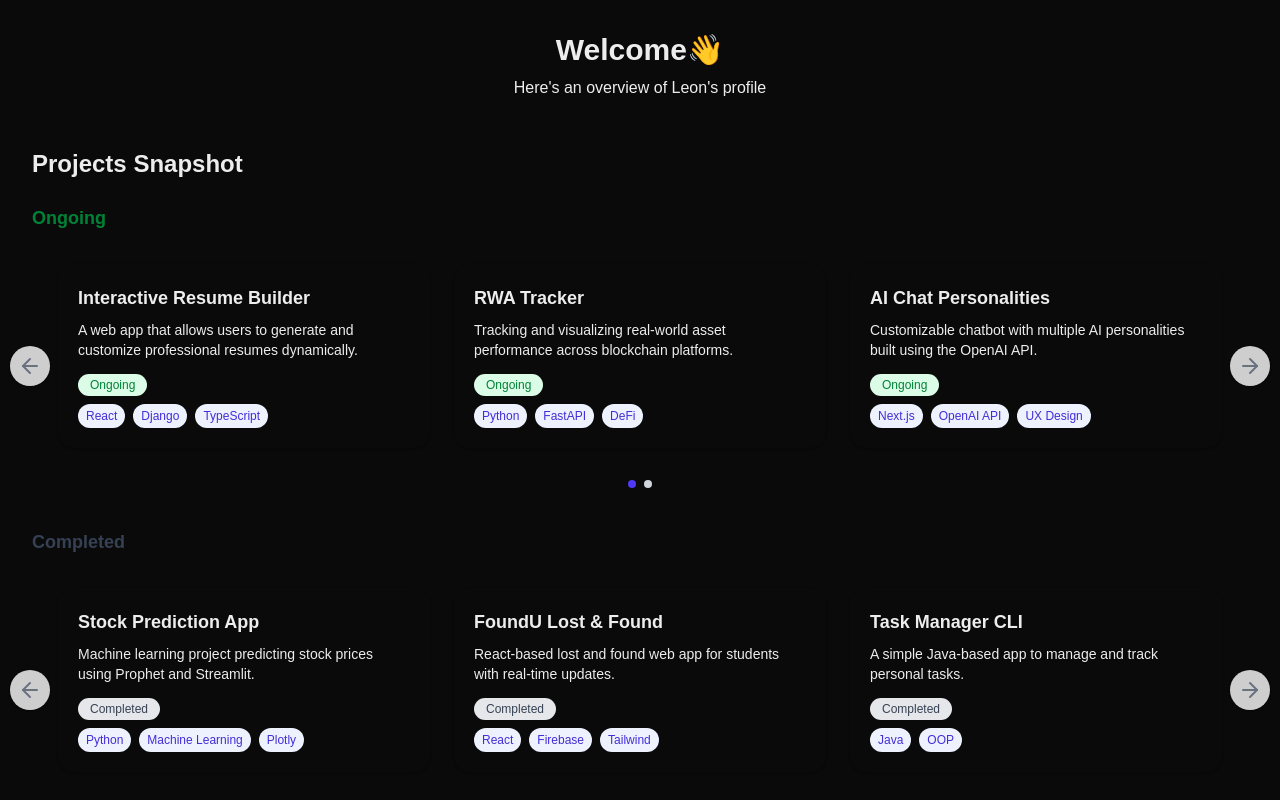
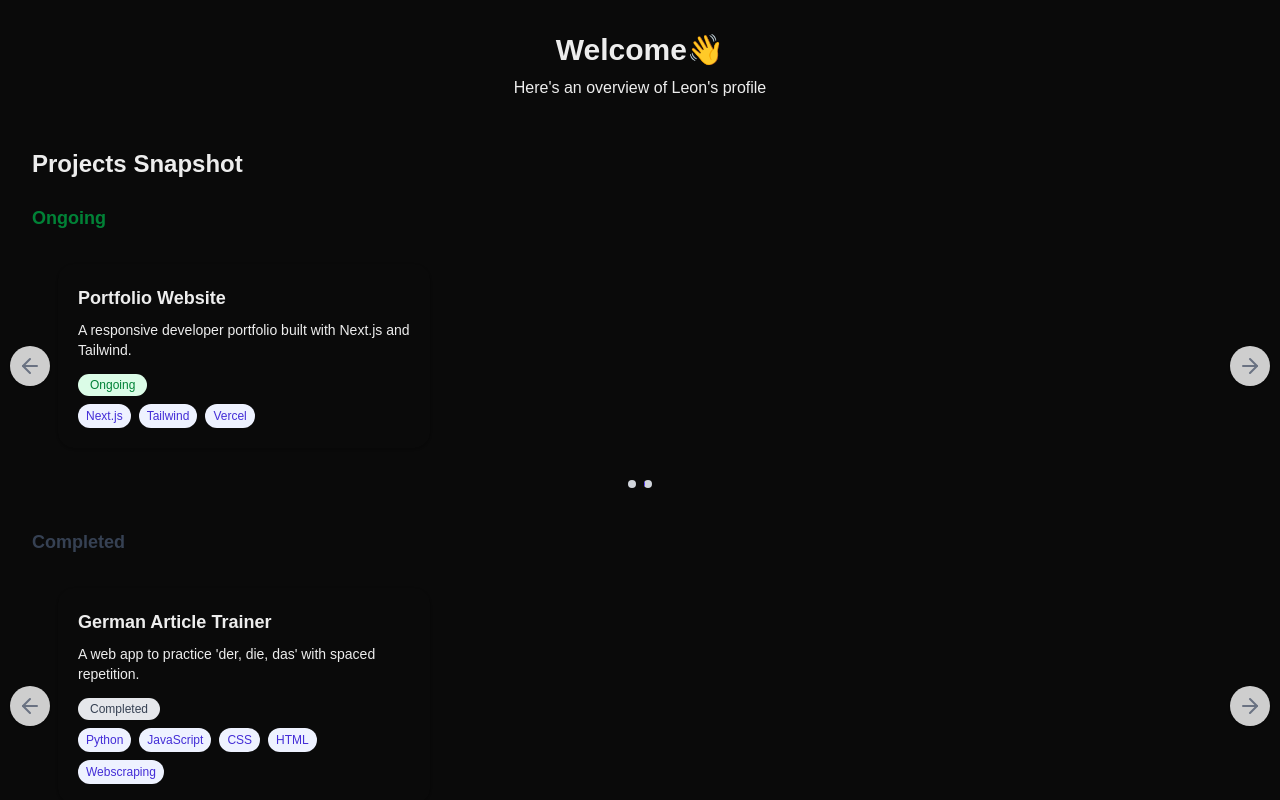
Before and after one commit to namerror/my-profile-page, a Next.js app in the folder frontend/: page / in a window 1280 px wide. Shown: the top 800 px of the page. Built offline with nearby package versions, Linux system fonts and the light colour scheme.

Commit message:
Added slide autoplay feature to project carousel

```diff
--- a/frontend/app/components/ProjectCarousel.tsx
+++ b/frontend/app/components/ProjectCarousel.tsx
@@ -1,6 +1,6 @@
 "use client";
 
-import { useState } from "react";
+import { useEffect, useState } from "react";
 import { motion, AnimatePresence } from "framer-motion";
 import ProjectCard from "./ProjectCard";
 
@@ -15,9 +15,10 @@
 interface ProjectCarouselProps {
   projects: Project[];
   itemsPerPage?: number;
+  autoplayInterval?: number;
 }
 
-export default function ProjectCarousel({ projects, itemsPerPage = 3 }: ProjectCarouselProps) {
+export default function ProjectCarousel({ projects, itemsPerPage = 3, autoplayInterval = 5000 }: ProjectCarouselProps) {
   const [page, setPage] = useState(0);
 
   const totalPages = Math.ceil(projects.length / itemsPerPage);
@@ -26,6 +27,12 @@
 
   const handleNext = () => setPage((prev) => (prev + 1) % totalPages);
   const handlePrev = () => setPage((prev) => (prev - 1 + totalPages) % totalPages);
+
+  // Autoplay the slides
+  useEffect(() => {
+    const timer = setInterval(() => handleNext(), autoplayInterval);
+    return () => clearInterval(timer);
+  }, [page, autoplayInterval])
 
   return (
     <div className="relative m-1.5">
@@ -63,17 +70,37 @@
         <svg xmlns="http://www.w3.org/2000/svg" width="24" height="24" viewBox="0 0 24 24" fill="none" stroke="currentColor" strokeWidth="2" strokeLinecap="round" strokeLinejoin="round" className="lucide lucide-arrow-right-icon lucide-arrow-right"><path d="M5 12h14"/><path d="m12 5 7 7-7 7"/></svg>
       </button>
 
-      {/* Pagination dots */}
-      <div className="flex justify-center mt-3 space-x-2">
-        {Array.from({ length: totalPages }).map((_, i) => (
-          <button
-            key={i}
-            onClick={() => setPage(i)}
-            className={`h-2 w-2 rounded-full ${
-              i === page ? "bg-indigo-600" : "bg-gray-300"
-            }`}
-          />
-        ))}
+      {/* Pagination dots with active progress bar */}
+      <div className="flex justify-center mt-3 space-x-2 items-center">
+        {Array.from({ length: totalPages }).map((_, i) => {
+          const isActive = i === page;
+
+          return (
+            <button
+              key={i}
+              onClick={() => setPage(i)}
+              className="relative h-2 w-2 flex items-center justify-center"
+            >
+              {/* Inactive dot */}
+              {!isActive && (
+                <div className="h-2 w-2 rounded-full bg-gray-300" />
+              )}
+
+              {/* Active progress bar */}
+              {isActive && (
+                <div className="h-2 w-6 rounded-full bg-gray-300 overflow-hidden">
+                  <motion.div
+                    key={page}  // restart animation every page change
+                    initial={{ width: 0 }}
+                    animate={{ width: "100%" }}
+                    transition={{ duration: autoplayInterval / 1000, ease: "linear" }}
+                    className="h-full bg-indigo-600"
+                  />
+                </div>
+              )}
+            </button>
+          );
+        })}
       </div>
     </div>
   );
```
